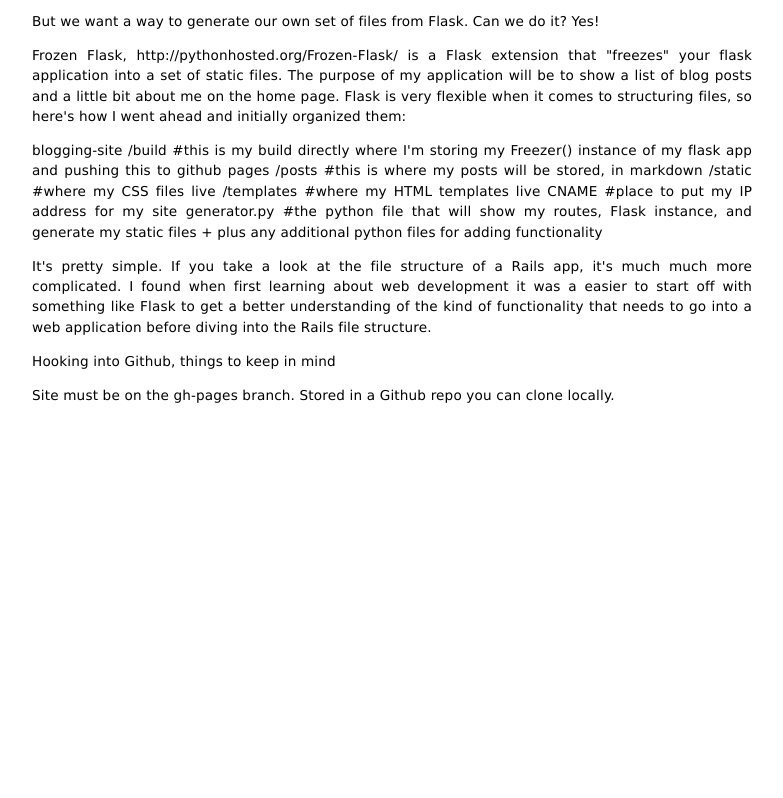
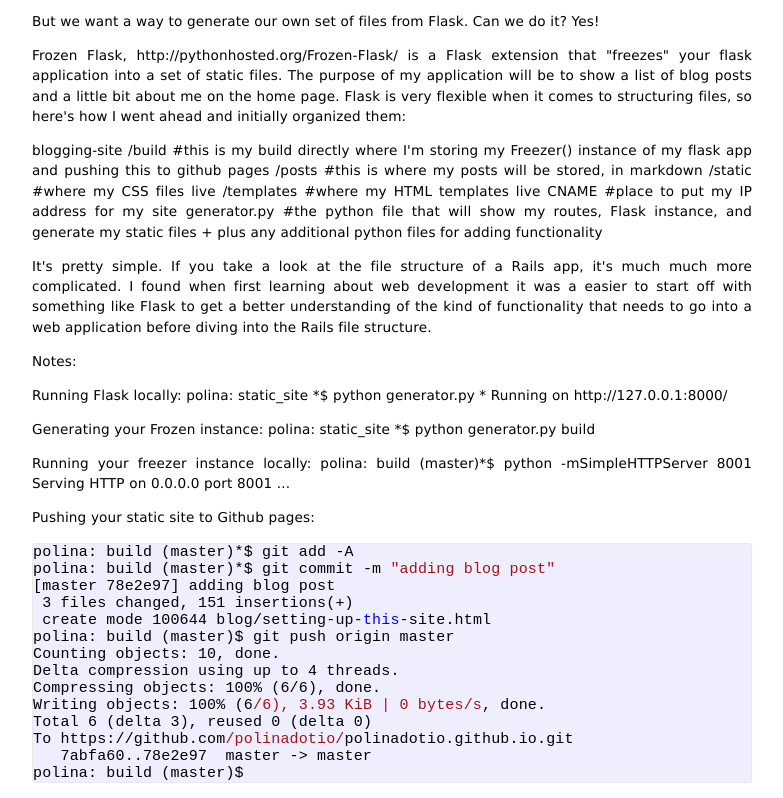
Before and after one commit to polinabythebay/polinadotio.github.io--v3, a plain HTML site: page blog/setting-up-this-site.html in a window 1280 px wide. Shown: the part 1193-1991 px from the top of the page, without its empty margins (248-1031 px from the left). Before the commit the page ends 1612 px from the top, so only its background shows below. Drawn offline with Linux system fonts and the light colour scheme.

Commit message:
add more to blog post

```diff
--- a/blog/setting-up-this-site.html
+++ b/blog/setting-up-this-site.html
@@ -79,8 +79,31 @@
     #the python file that will show my routes, Flask instance, and generate my static files
     + plus any additional python files for adding functionality</p>
 <p>It's pretty simple. If you take a look at the file structure of a Rails app, it's much much more complicated. I found when first learning about web development it was a easier to start off with something like Flask to get a better understanding of the kind of functionality that needs to go into a web application before diving into the Rails file structure. </p>
-<p>Hooking into Github, things to keep in mind</p>
-<p>Site must be on the gh-pages branch. Stored in a Github repo you can clone locally.</p>
+<p>Notes:</p>
+<p>Running Flask locally:
+    polina: static_site *$ python generator.py
+    * Running on http://127.0.0.1:8000/</p>
+<p>Generating your Frozen instance:
+    polina: static_site *$ python generator.py build</p>
+<p>Running your freezer instance locally:
+    polina: build (master)*$ python -mSimpleHTTPServer 8001
+    Serving HTTP on 0.0.0.0 port 8001 ...</p>
+<p>Pushing your static site to Github pages: </p>
+<div class="codehilite"><pre><span class="n">polina</span><span class="o">:</span> <span class="n">build</span> <span class="o">(</span><span class="n">master</span><span class="o">)*</span><span class="n">$</span> <span class="n">git</span> <span class="n">add</span> <span class="o">-</span><span class="n">A</span>
+<span class="n">polina</span><span class="o">:</span> <span class="n">build</span> <span class="o">(</span><span class="n">master</span><span class="o">)*</span><span class="n">$</span> <span class="n">git</span> <span class="n">commit</span> <span class="o">-</span><span class="n">m</span> <span class="s2">&quot;adding blog post&quot;</span>
+<span class="o">[</span><span class="n">master</span> <span class="mi">78</span><span class="n">e2e97</span><span class="o">]</span> <span class="n">adding</span> <span class="n">blog</span> <span class="n">post</span>
+ <span class="mi">3</span> <span class="n">files</span> <span class="n">changed</span><span class="o">,</span> <span class="mi">151</span> <span class="n">insertions</span><span class="o">(+)</span>
+ <span class="n">create</span> <span class="n">mode</span> <span class="mi">100644</span> <span class="n">blog</span><span class="o">/</span><span class="n">setting</span><span class="o">-</span><span class="n">up</span><span class="o">-</span><span class="k">this</span><span class="o">-</span><span class="n">site</span><span class="o">.</span><span class="na">html</span>
+<span class="n">polina</span><span class="o">:</span> <span class="n">build</span> <span class="o">(</span><span class="n">master</span><span class="o">)</span><span class="n">$</span> <span class="n">git</span> <span class="n">push</span> <span class="n">origin</span> <span class="n">master</span>
+<span class="n">Counting</span> <span class="n">objects</span><span class="o">:</span> <span class="mi">10</span><span class="o">,</span> <span class="n">done</span><span class="o">.</span>
+<span class="n">Delta</span> <span class="n">compression</span> <span class="n">using</span> <span class="n">up</span> <span class="n">to</span> <span class="mi">4</span> <span class="n">threads</span><span class="o">.</span>
+<span class="n">Compressing</span> <span class="n">objects</span><span class="o">:</span> <span class="mi">100</span><span class="o">%</span> <span class="o">(</span><span class="mi">6</span><span class="o">/</span><span class="mi">6</span><span class="o">),</span> <span class="n">done</span><span class="o">.</span>
+<span class="n">Writing</span> <span class="n">objects</span><span class="o">:</span> <span class="mi">100</span><span class="o">%</span> <span class="o">(</span><span class="mi">6</span><span class="sr">/6), 3.93 KiB | 0 bytes/s</span><span class="o">,</span> <span class="n">done</span><span class="o">.</span>
+<span class="n">Total</span> <span class="mi">6</span> <span class="o">(</span><span class="n">delta</span> <span class="mi">3</span><span class="o">),</span> <span class="n">reused</span> <span class="mi">0</span> <span class="o">(</span><span class="n">delta</span> <span class="mi">0</span><span class="o">)</span>
+<span class="n">To</span> <span class="n">https</span><span class="o">://</span><span class="n">github</span><span class="o">.</span><span class="na">com</span><span class="sr">/polinadotio/</span><span class="n">polinadotio</span><span class="o">.</span><span class="na">github</span><span class="o">.</span><span class="na">io</span><span class="o">.</span><span class="na">git</span>
+   <span class="mi">7</span><span class="n">abfa60</span><span class="o">..</span><span class="mi">78</span><span class="n">e2e97</span>  <span class="n">master</span> <span class="o">-&gt;</span> <span class="n">master</span>
+<span class="n">polina</span><span class="o">:</span> <span class="n">build</span> <span class="o">(</span><span class="n">master</span><span class="o">)</span><span class="n">$</span>
+</pre></div>
 	</div>
 
 
```
Also changed, not shown: 1 other file.
